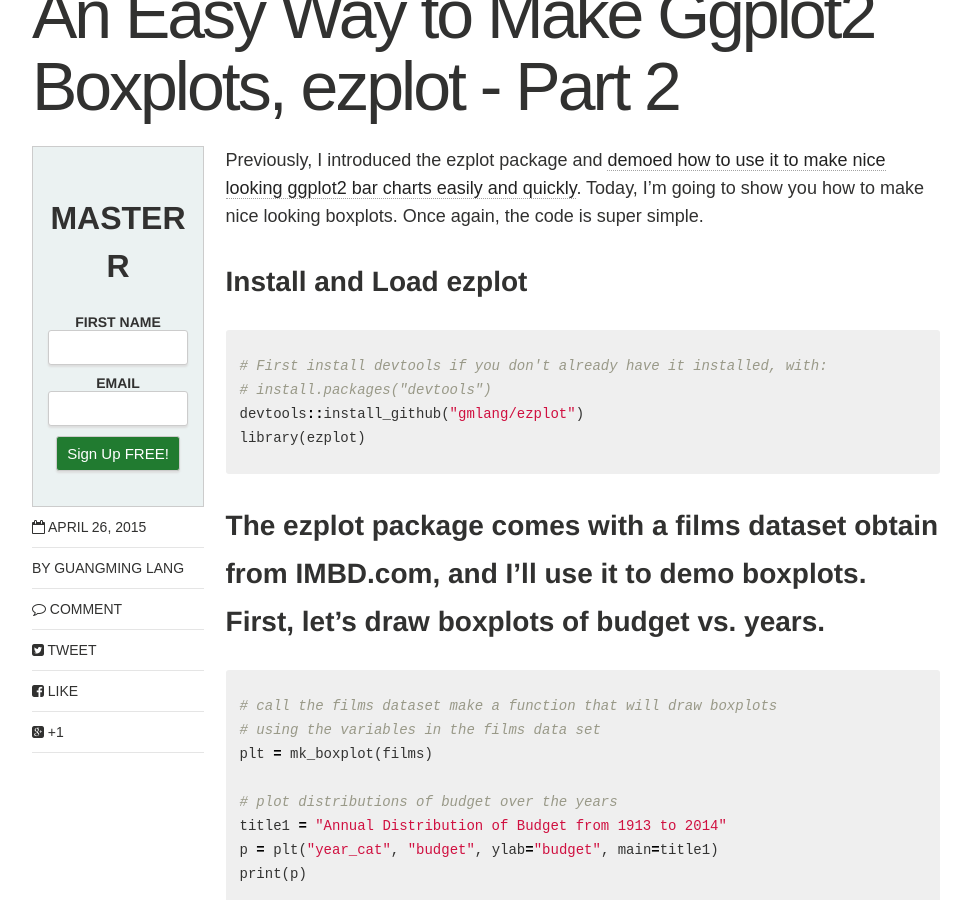
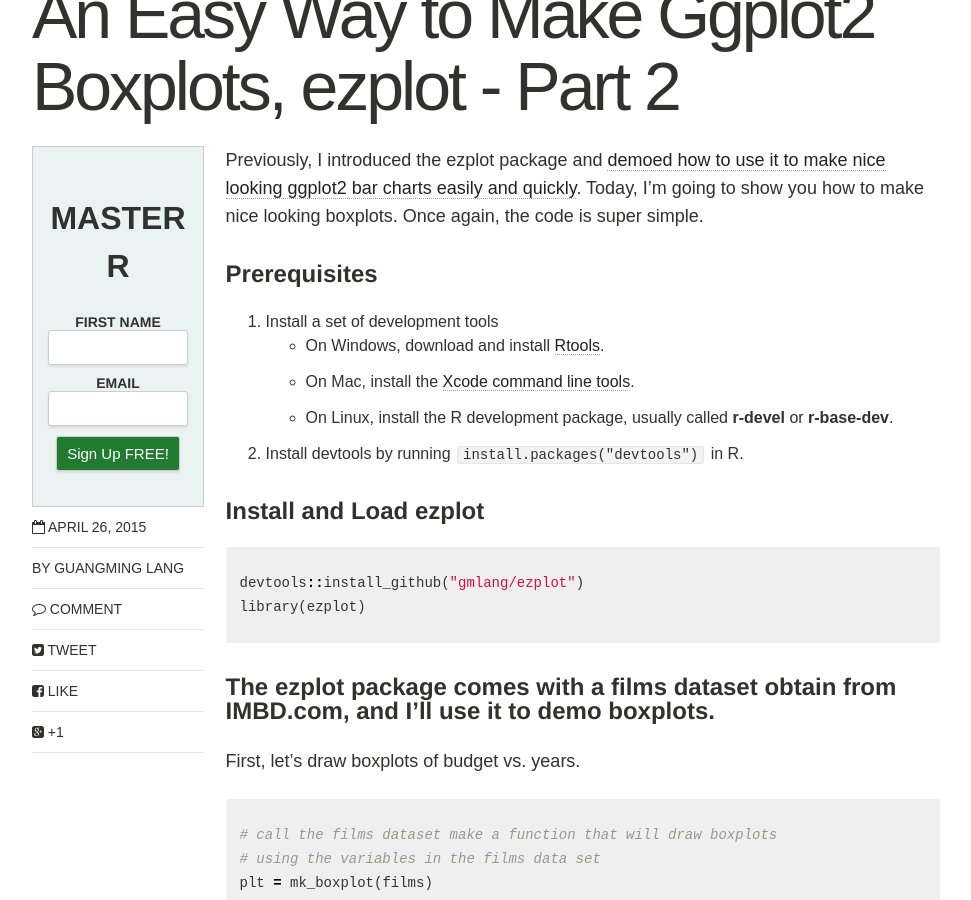
Before and after one commit to gmlang/masterr, a Jekyll site: the page built from _posts/r/2015-04-26-an-easy-way-to-make-ggplot2-boxplots-ezplot-part2.md, in a window 1280 px wide and 900 px high, scrolled down 450 px. Shown: the whole window, without its empty margins (154-1125 px from the left). Built offline with Jekyll 4.4.1, drawn with Linux system fonts in a browser that asks for light colours; nearby versions of some CDN libraries; comment, search, counter and statistics services are not loaded.

Commit message:
update 2015-04-26

```diff
--- a/_posts/r/2015-04-26-an-easy-way-to-make-ggplot2-boxplots-ezplot-part2.md
+++ b/_posts/r/2015-04-26-an-easy-way-to-make-ggplot2-boxplots-ezplot-part2.md
@@ -12,16 +12,23 @@ share: true
 
 Previously, I introduced the ezplot package and [demoed how to use it to make nice looking ggplot2 bar charts easily and quickly](http://masterr.org/r/an-easy-way-to-make-ggplot2-plots-ezplot-part1/).   Today, I'm going to show you how to make nice looking boxplots. Once again, the code is super simple.
 
-### Install and Load ezplot
+#### Prerequisites
+1. Install a set of development tools
+* On Windows, download and install [Rtools](http://cran.r-project.org/bin/windows/Rtools/).
+* On Mac, install the [Xcode command line tools](https://developer.apple.com/downloads).
+* On Linux, install the R development package, usually called **r-devel** or **r-base-dev**.
+2. Install devtools by running `install.packages("devtools")` in R.
+
+#### Install and Load ezplot
 
 {% highlight r %}
-# First install devtools if you don't already have it installed, with:
-# install.packages("devtools")
 devtools::install_github("gmlang/ezplot")
 library(ezplot)
 {% endhighlight %}
 
-### The ezplot package comes with a films dataset obtain from IMBD.com, and I'll use it to demo boxplots. First, let's draw boxplots of budget vs. years.
+#### The ezplot package comes with a films dataset obtain from IMBD.com, and I'll use it to demo boxplots.
+
+First, let's draw boxplots of budget vs. years.
 
 {% highlight r %}
 # call the films dataset make a function that will draw boxplots
```
Also changed, not shown: _knitr/2015-04-26-an-easy-way-to-make-ggplot2-boxplots-ezplot-part2.Rmd (+11 -4 lines).
